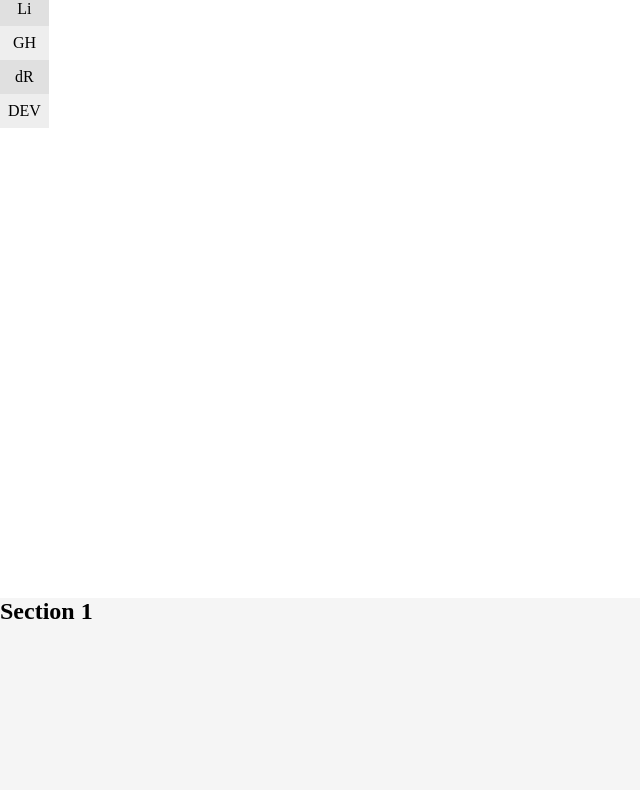
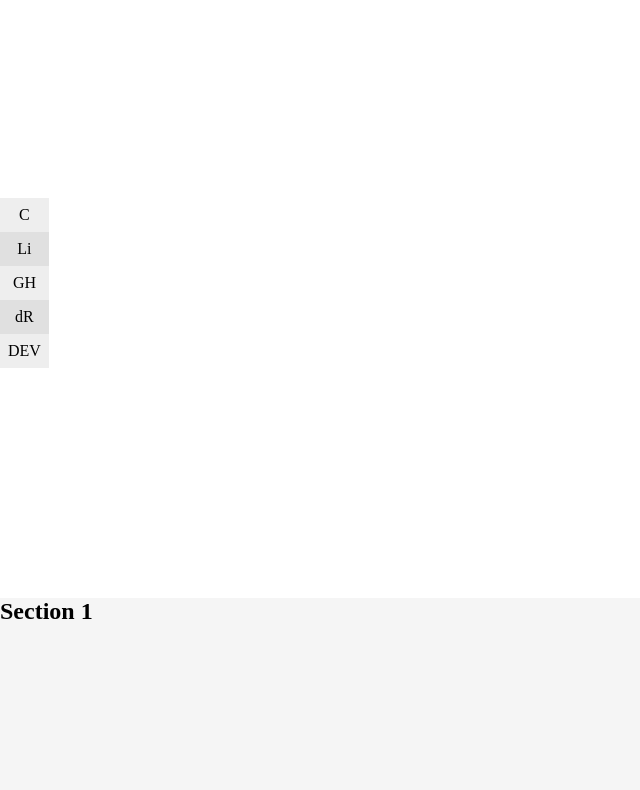
Before and after one commit to davinaleong/proj-davdevs-2019, a website: page dist/index.html in a window 1280 px wide. Shown: the part 42-832 px from the top of the page, without its empty margins (0-640 px from the left). Drawn offline with Linux system fonts and the light colour scheme.

Commit message:
Positioned side nav to middle

```diff
--- a/src/_main.scss
+++ b/src/_main.scss
@@ -1,6 +1,7 @@
 .nav-side {
   position: fixed;
   background-color: grays('300');
+  top: 30vh;
 }
 
 .side-link {
```
Also changed, not shown: css/styles.min.css, dist/css/styles.css.
